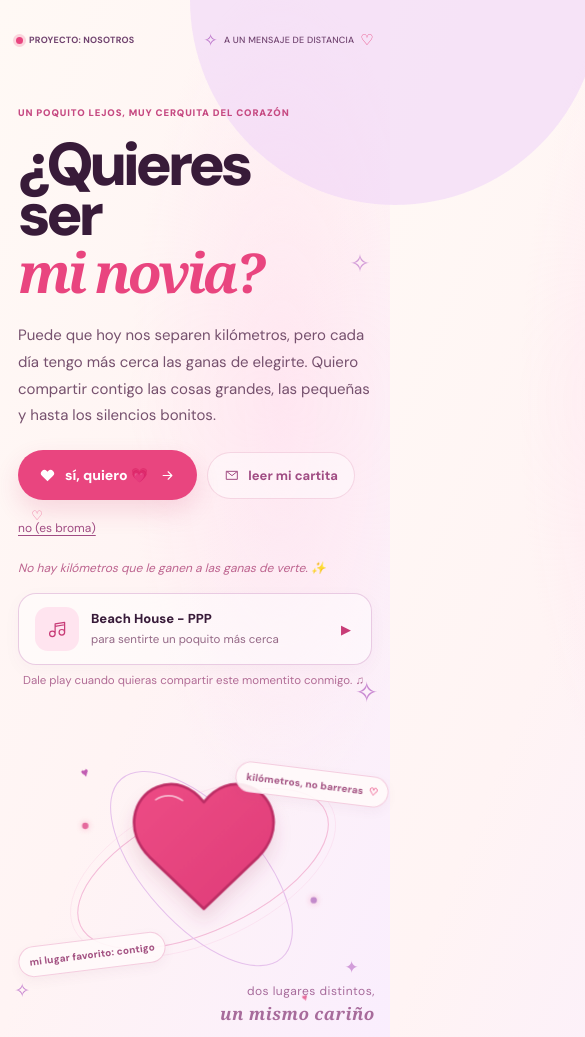
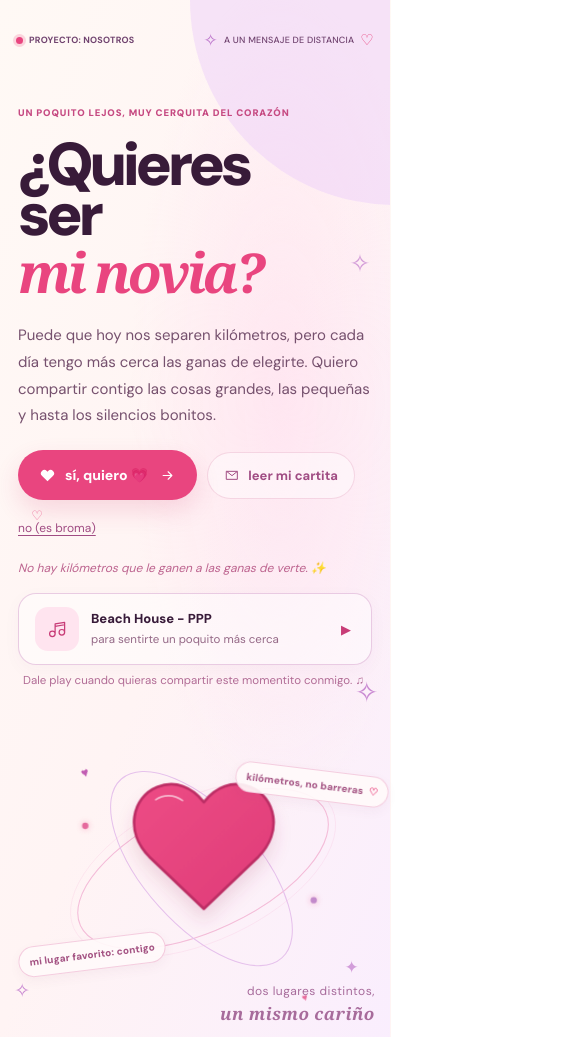
Before and after one commit to paramiximenalinda/propuestaNV, a plain HTML site: page index.html in a window 390 px wide. Shown: the top 1037 px of the page, 585 px wide, since content can reach past the window. Drawn offline with Linux system fonts and the light colour scheme; a web font is replaced by a local one.

Commit message:
bugfix: se soluciona problema de responsive

```diff
--- a/index.html
+++ b/index.html
@@ -21,10 +21,11 @@
     <script src="script.js" defer></script>
   </head>
   <body>
-    <div class="ambient ambient--top" aria-hidden="true"></div>
-    <div class="ambient ambient--bottom" aria-hidden="true"></div>
-    <div class="tiny-stars"
-      aria-hidden="true"><span>✧</span><span>♡</span><span>✦</span></div>
+    <div class="decor" aria-hidden="true">
+      <div class="ambient ambient--top"></div>
+      <div class="ambient ambient--bottom"></div>
+      <div class="tiny-stars"><span>✧</span><span>♡</span><span>✦</span></div>
+    </div>
 
     <header class="site-header">
       <div class="project-label"><span class="status-dot"
--- a/styles.css
+++ b/styles.css
@@ -173,6 +173,14 @@ h1 {
 .distance-end { opacity: .55; }
 .site-footer { min-height: 46px; padding-bottom: 20px; color: #b36c96; font-size: 9px; letter-spacing: .045em; font-weight: 500; }
 .site-footer b { color: var(--pink); font-size: 12px; padding-left: 2px; }
+
+.decor {
+  position: absolute;
+  inset: 0;
+  overflow: hidden;
+  pointer-events: none;
+  z-index: 0;
+}
 
 /* Confirmación romántica */
 .success-overlay[hidden] { display: none; }
```
